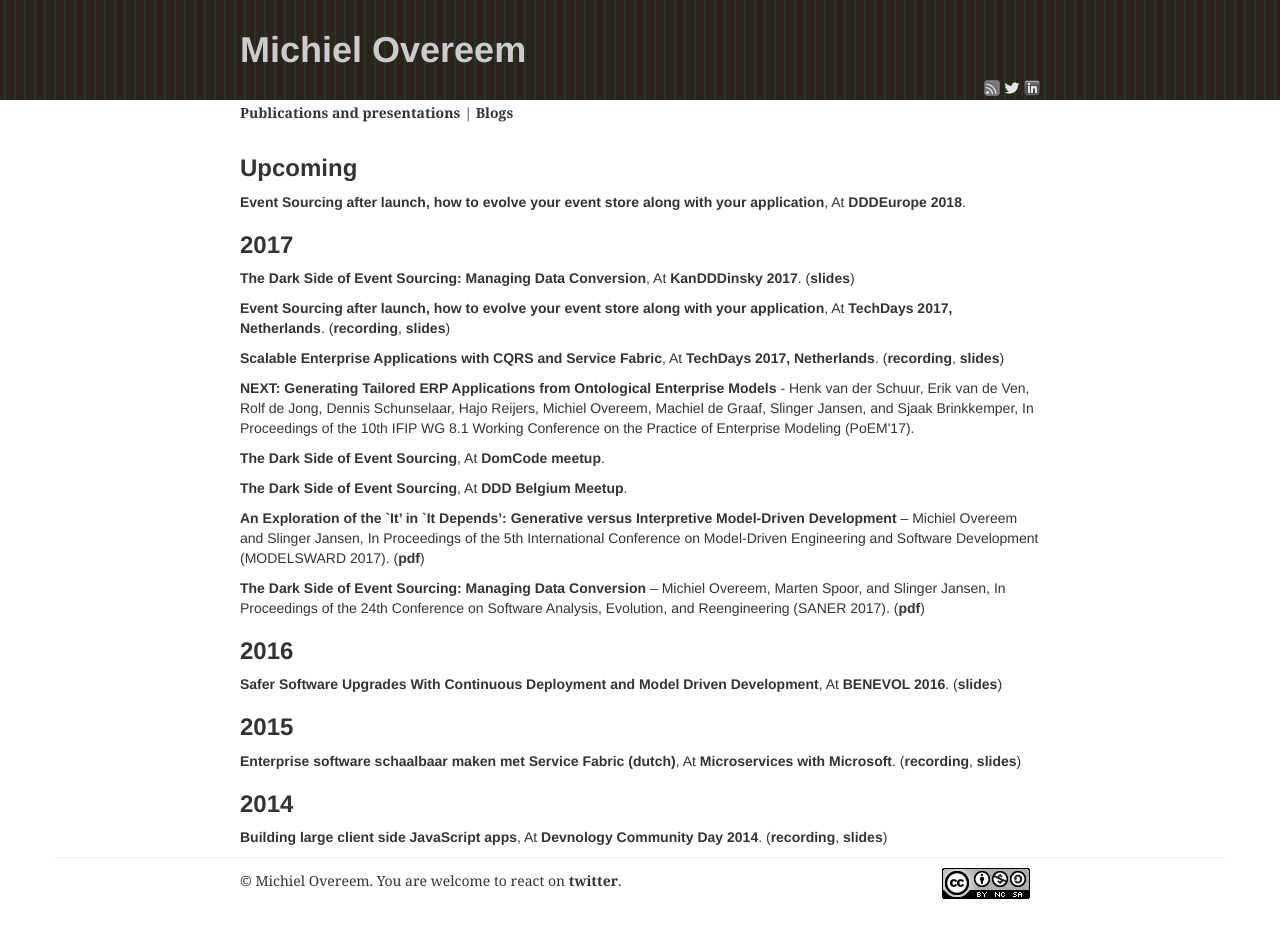
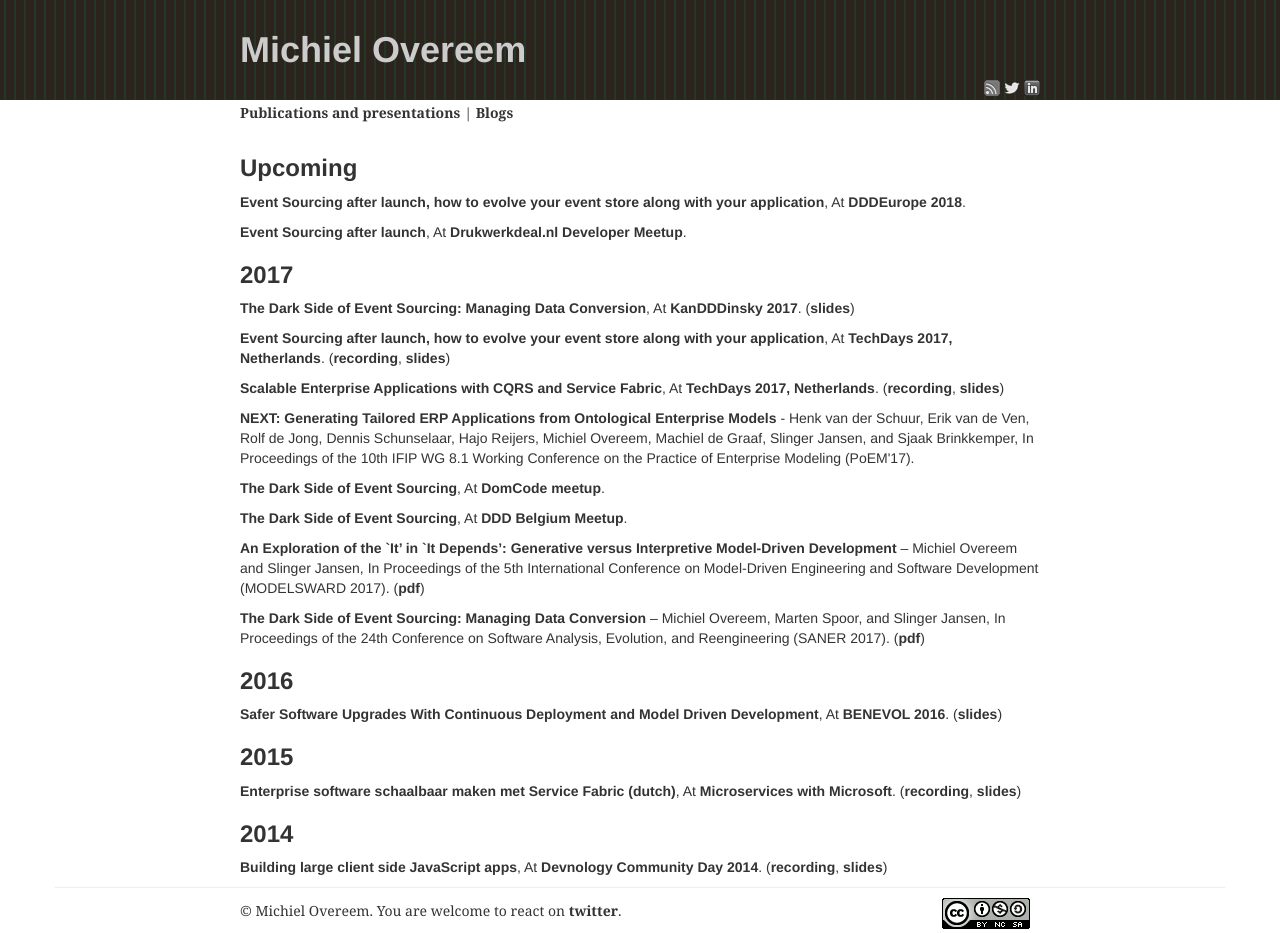
Before and after one commit to overeemm/overeemm.github.com, a Jekyll site: the page built from pubspres.html, in a window 1280 px wide. Built offline with Jekyll 4.4.1, drawn with Linux system fonts in a browser that asks for light colours; nearby versions of some CDN libraries; before the commit the page ends 903 px from its top, so only the background shows below that.

Commit message:
Added upcoming speaking thing

```diff
--- a/pubspres.html
+++ b/pubspres.html
@@ -10,6 +10,11 @@ title: Publications and presentations
 <p>
     <b>Event Sourcing after launch, how to evolve your event store along with your application</b>,
     At <a href="http://dddeurope.com/">DDDEurope 2018</a>.
+</p>
+
+<p>
+    <b>Event Sourcing after launch</b>,
+    At <a href="https://www.meetup.com/Drukwerkdeal-nl-Developer-Meetup/">Drukwerkdeal.nl Developer Meetup</a>.
 </p>
 
 <h3 class="entry-title">
```
